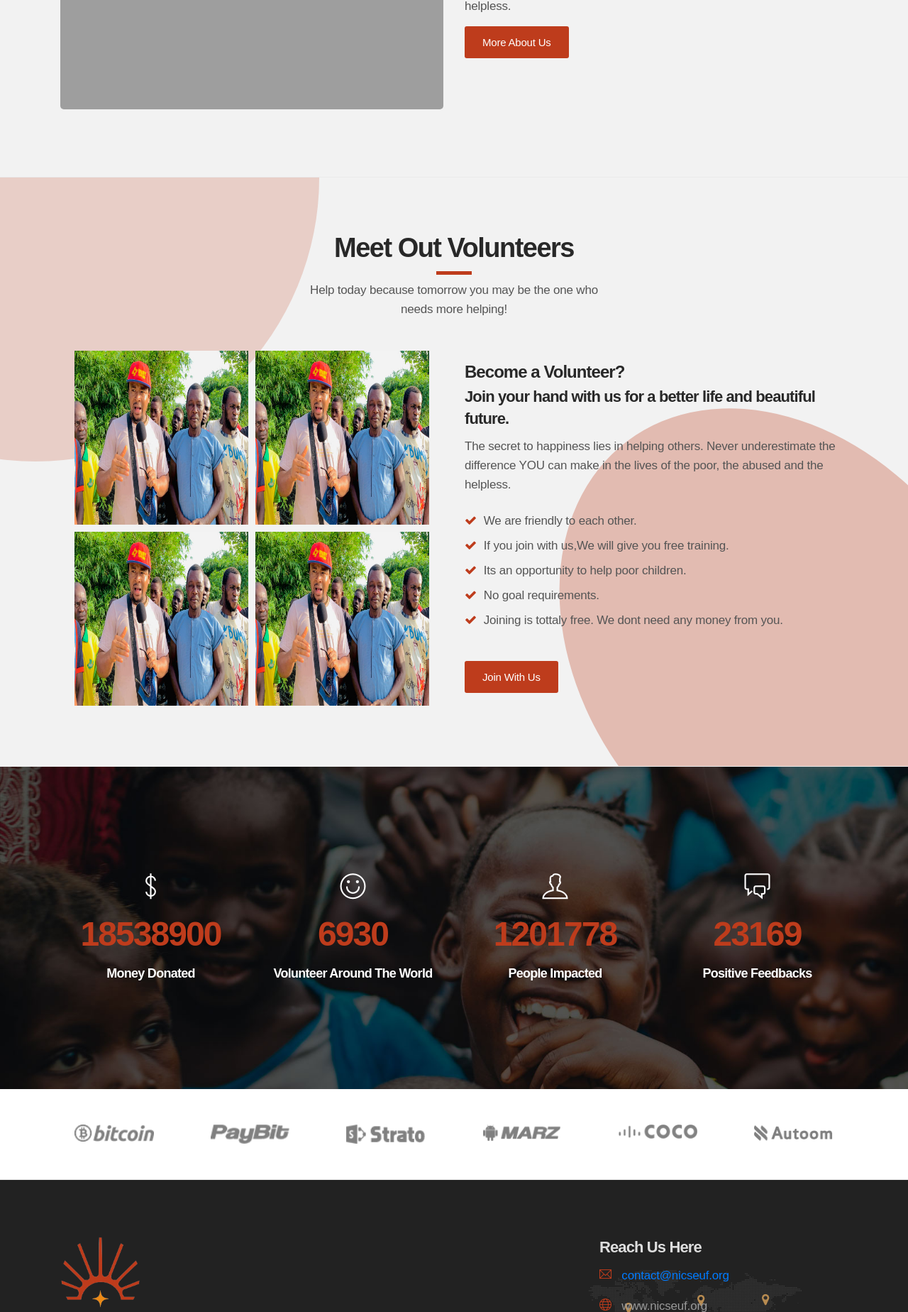
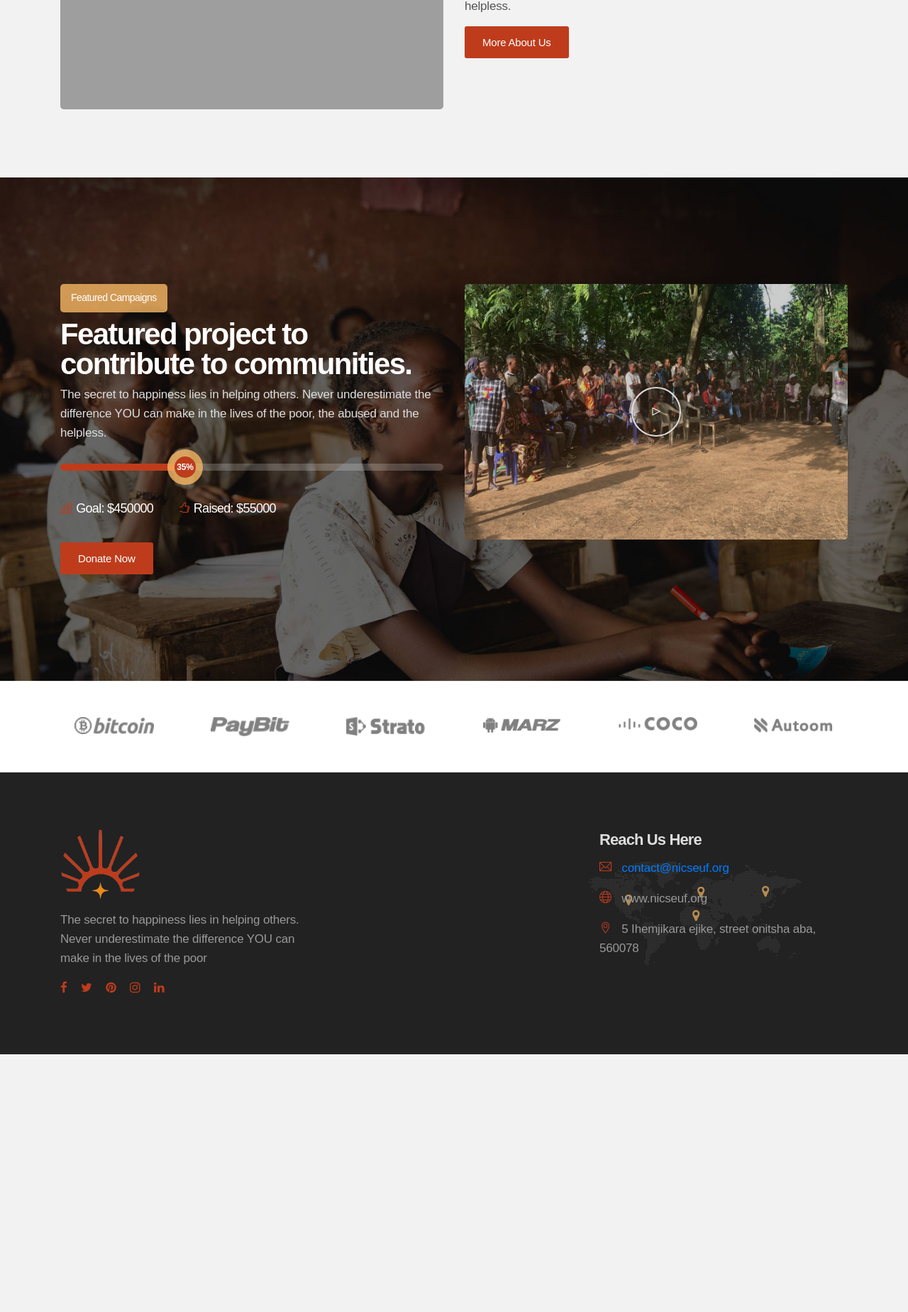
Before and after one commit to felipe2346/blazengo, a Django app: page /about/ in a window 1280 px wide. Shown: the part 766-2614 px from the top of the page at 71% size. After the commit the page ends 2251 px from the top, so only its background shows below. Run offline with Django 4.2, Linux system fonts and the light colour scheme; some libraries are stand-ins or nearby versions; grey boxes are pictures that could not be loaded.

Commit message:
updated about us to remove voiulteers

```diff
--- a/templates/frontend/about.html
+++ b/templates/frontend/about.html
@@ -41,75 +41,48 @@
 </section>
 <!-- /About Section -->
 
-
-<!-- team start -->
-<section class="team-section bg-grey bd-bottom circle shape padding">
+<!-- campaign section start -->
+<section class="campaigns-section bd-bottom">
     <div class="container">
-        <div class="section-heading text-center mb-40">
-            <h2>Meet Out Volunteers</h2>
-            <span class="heading-border"></span>
-            <p>Help today because tomorrow you may be the one who <br> needs more helping!</p>
-        </div><!-- /Section Heading -->
-        <div class="team-wrapper row">
-            <div class="col-lg-6 sm-padding">
-                <div class="team-wrap row">
-                    <div class="col-md-6">
-                        <div class="team-details">
-                           <img src="{% static 'frontend2/img/team-me1.jpg' %}" alt="team">
-                            <div class="hover">
-                                <h3>Odunze Franklyn <span>Communicator</span></h3>
-                            </div>
-                        </div>
-                    </div><!-- /Team-1 -->
-                    <div class="col-md-6">
-                        <div class="team-details">
-                           <img src="{% static 'frontend2/img/team-me1.jpg' %}" alt="team">
-                            <div class="hover">
-                                <h3>Nwoke Ocha NNameen <span>Certified Reader</span></h3>
-                            </div>
-                        </div>
-                    </div><!-- /Team-2 -->
-                    <div class="col-md-6">
-                        <div class="team-details">
-                            <img src="{% static 'frontend2/img/team-me1.jpg' %}" alt="team">
-                            <div class="hover">
-                                <h3>Taylor Swift <span>Event Creator</span></h3>
-                            </div>
-                        </div>
-                    </div><!-- /Team-3 -->
-                    <div class="col-md-6">
-                        <div class="team-details">
-                           <img src="{% static 'frontend2/img/team-me1.jpg' %}" alt="team">
-                            <div class="hover">
-                                <h3>Michel Brown <span>Internet Specialist</span></h3>
-                            </div>
-                        </div>
-                    </div><!-- /Team-4 -->
+        <div class="row">
+            <div class="col-md-6 xs-padding">
+                <div class="campaigns-wrap">
+                    <h4>Featured Campaigns</h4>
+                    <h2>Featured project to contribute to communities.</h2>
+                    <p>The secret to happiness lies in helping others. Never underestimate the difference YOU can make in the lives of the poor, the abused and the helpless.</p>
+                    <div class="progress">
+                        <div class="progress-bar" role="progressbar" style="width: 35%;" aria-valuenow="25" aria-valuemin="0" aria-valuemax="100"><span class="wow cssanimation fadeInLeft">35%</span></div>
+                    </div>
+                    <div class="donation-box">
+                        <h3><i class="ti-bar-chart"></i>Goal: $450000</h3>
+                        <h3><i class="ti-thumb-up"></i>Raised: $55000</h3>
+                    </div>
+                    <a href="#" class="default-btn">Donate Now</a>
                 </div>
             </div>
-            <div class="col-lg-6 sm-padding">
-                <div class="team-content">
-                    <h2>Become a Volunteer?</h2>
-                    <h3>Join your hand with us for a better life and beautiful future.</h3>
-                    <p>The secret to happiness lies in helping others. Never underestimate the difference YOU can make in the lives of the poor, the abused and the helpless.</p>
-                    <ul class="check-list">
-                        <li><i class="fa fa-check"></i>We are friendly to each other.</li>
-                        <li><i class="fa fa-check"></i>If you join with us,We will give you free training.</li>
-                        <li><i class="fa fa-check"></i>Its an opportunity to help poor children.</li>
-                        <li><i class="fa fa-check"></i>No goal requirements.</li>
-                        <li><i class="fa fa-check"></i>Joining is tottaly free. We dont need any money from you.</li>
-                    </ul>
-                    <a href="#" class="default-btn">Join With Us</a>
+            <div class="col-md-6 xs-padding">
+                <div class="video-wrap">
+                    <img src="{% static 'frontend2/img/video-me1.jpg' %}" alt="video">
+                    <div class="play">
+                        <a class="img-popup" data-autoplay="true" data-vbtype="video" href="https://www.youtube.com/watch?v=_IlLwfC2dNc"><i class="ti-control-play"></i></a>
+                    </div>
                 </div>
             </div>
         </div>
     </div>
 </section>
+<!-- campaign section end -->
+
+
+<!-- team start -->
+<!-- <section class="team-section bg-grey bd-bottom circle shape padding">
+
+</section> -->
 <!-- team end -->
 
 
 <!-- counter start -->
-<section id="counter" class="counter-section">
+<!-- <section id="counter" class="counter-section">
     <div class="container">
         <ul class="row counters">
             <li class="col-md-3 col-sm-6 sm-padding">
@@ -142,7 +115,7 @@
             </li>
         </ul>
     </div>
-</section>
+</section> -->
 <!-- counter end -->
 
 <!-- sponsorr start -->
```
